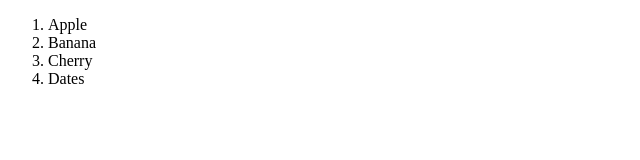
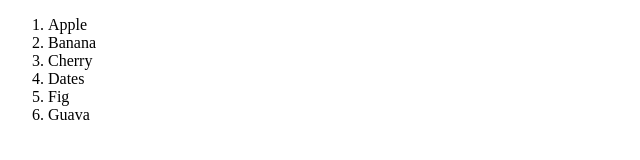
Before and after one commit to AshtamiHD/git_test, a plain HTML site: page index.html in a window 1280 px wide. Shown: the full height of the page, 0-640 px from the left. Drawn offline with Linux system fonts and the light colour scheme.

Commit message:
Modified

```diff
--- a/index.html
+++ b/index.html
@@ -12,6 +12,8 @@
     <li>Banana</li>
     <li>Cherry</li>
     <li>Dates</li>
+    <li>Fig</li>
+    <li>Guava</li>
 </ol>
 </body>
 </html>
```
